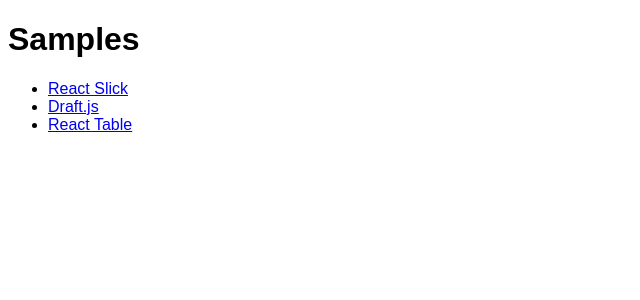
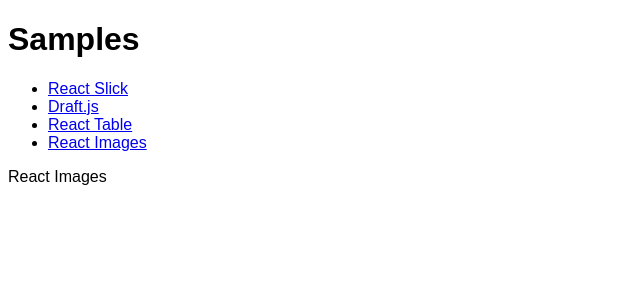
Before and after one commit to keishibuki/react-samples, a React (Create React App) app: page /react-images in a window 1280 px wide. Shown: the top 300 px of the page, without its empty margins (0-640 px from the left). Built offline with nearby package versions, Linux system fonts and the light colour scheme.

Commit message:
Add: react-images routing

```diff
--- a/src/App.tsx
+++ b/src/App.tsx
@@ -2,7 +2,8 @@
 import { BrowserRouter as Router, Switch, Route, Link } from "react-router-dom";
 import ReactSlick from "./react-slick";
 import Draft from "./draft-js";
-import ReactTable from './react-table';
+import ReactTable from "./react-table";
+import ReactImages from "./react-images";
 import "./styles.css";
 
 export default function App() {
@@ -21,12 +22,16 @@
             <li>
               <Link to="/react-table">React Table</Link>
             </li>
+            <li>
+              <Link to="/react-images">React Images</Link>
+            </li>
           </ul>
         </nav>
         <Switch>
           <Route path="/react-slick" component={ReactSlick} />
           <Route path="/draft-js" component={Draft} />
           <Route path="/react-table" component={ReactTable} />
+          <Route path="/react-images" component={ReactImages} />
         </Switch>
       </Router>
     </div>
--- /dev/null
+++ b/src/react-images/index.tsx
@@ -0,0 +1,5 @@
+import * as React from "react";
+
+export default () => {
+  return <div>React Images</div>;
+};
```
